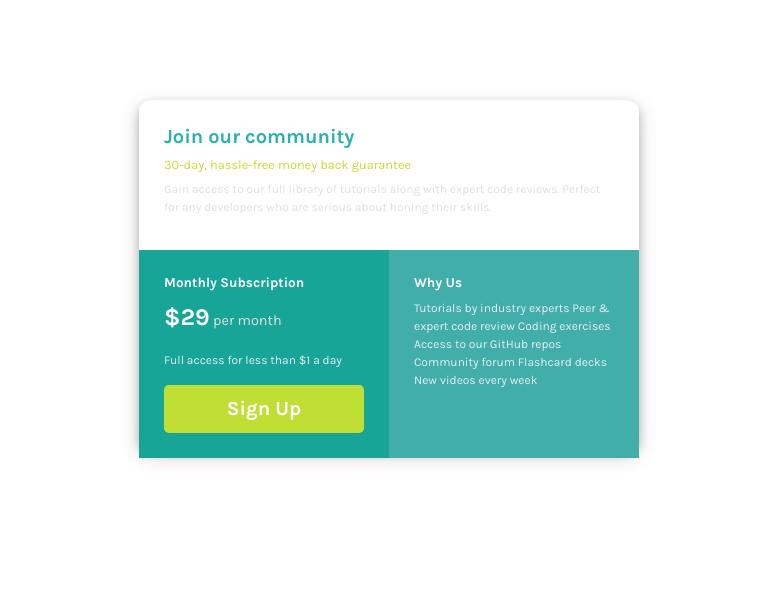
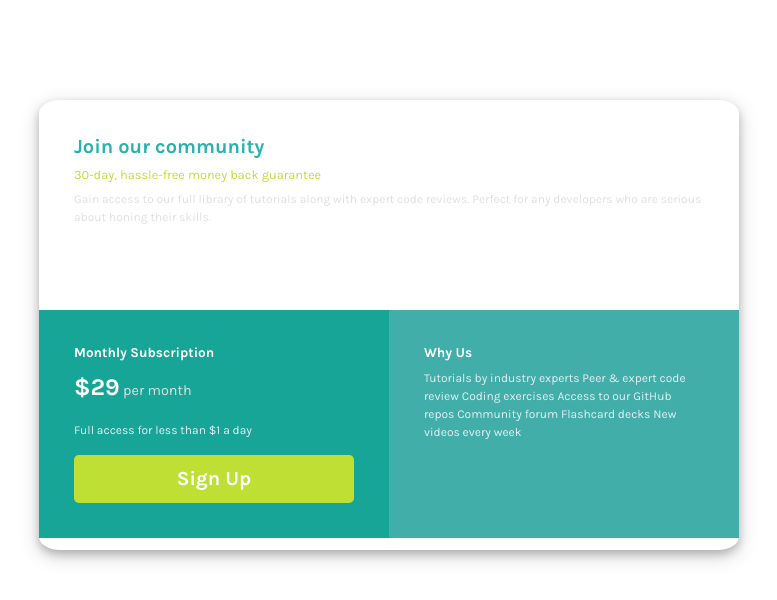
Before and after one commit to Gabbarv/single-price-grid, a plain HTML site: page index.html in a window 1280 px wide. Shown: the whole page, without its empty margins (251-1028 px from the left). Drawn offline with nearby package versions, Linux system fonts and the light colour scheme.

Commit message:
Update style.css

```diff
--- a/style.css
+++ b/style.css
@@ -2,8 +2,8 @@ body{
   font-family: 'Karla', sans-serif;
 }
 .main{
-  width: 500px;
-  height: 350px;
+  width: 700px;
+  height: 450px;
   margin: 100px auto;
   box-shadow: 0 4px 8px 0 rgba(0, 0, 0, 0.2), 0 6px 20px 0 rgba(0, 0, 0, 0.19);
   padding-left: 0;
@@ -11,7 +11,7 @@ body{
   border-radius: 3%;
 }
 .top{
-  height: 150px;
+  height: 210px;
 }
 .price{
   padding: 5%;
```
